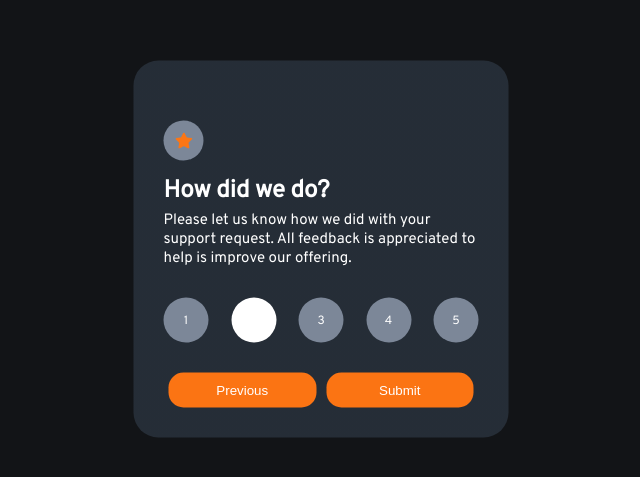
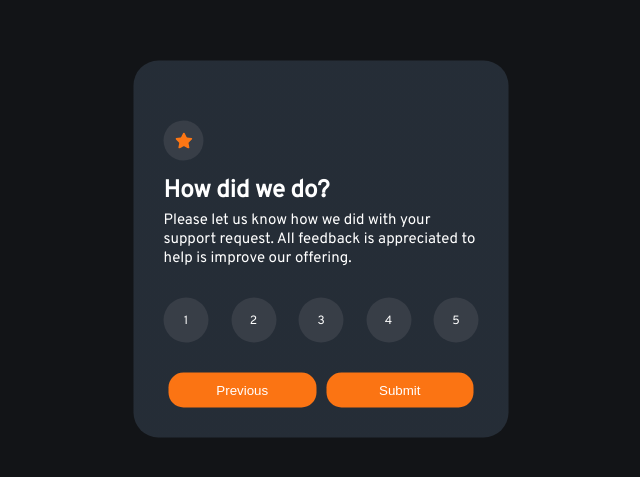
Before and after one commit to Stayl045/project-interactive-rating-component, a plain HTML site: page index.html in a window 1280 px wide. Shown: the part 151-628 px from the top of the page, without its empty margins (319-959 px from the left). Drawn offline with Linux system fonts and the light colour scheme.

Commit message:
added some styling changes

```diff
--- a/index.html
+++ b/index.html
@@ -44,11 +44,11 @@
           offering.</p>
         <div>
           <ul class="rating-box">
-            <li class="item-1">1</li>
-            <li class="item-2">2</li>
-            <li class="item-3">3</li>
-            <li class="item-4">4</li>
-            <li class="item-5">5</li>
+            <option class="item-1 item">1</option>
+            <option class="item-2 item">2</option>
+            <option class="item-3 item">3</option>
+            <option class="item-4 item">4</option>
+            <option class="item-5 item">5</option>
           </ul>
         </div>
       </div>
--- a/style.css
+++ b/style.css
@@ -98,6 +98,14 @@ button {
 
 }
 /* Items */
+.item:hover,
+.item:focus {
+  cursor: pointer;
+  color: hsl(0 0%, 100%);
+  background-color: hsl(25, 97%, 53%) ;
+}
+
+
 
 .item-1 {
   display: grid;
@@ -106,7 +114,7 @@ button {
   border-radius: 50%;
   height: 45px;
   width: 45px;
-  background-color: hsl(216, 12%, 54%);
+  background-color: hsl(216, 12%, 25%);
 }
 .item-2 {
   display: grid;
@@ -115,7 +123,7 @@ button {
   border-radius: 50%;
   height: 45px;
   width: 45px;
-  background-color: hsl(0, 0%, 100%);
+  background-color: hsl(216, 12%, 25%);
 }
 .item-3 {
   display: grid;
@@ -124,7 +132,7 @@ button {
   border-radius: 50%;
   height: 45px;
   width: 45px;
-  background-color: hsl(216, 12%, 54%);
+  background-color: hsl(216, 12%, 25%);
 }
 .item-4 {
   display: grid;
@@ -133,7 +141,7 @@ button {
   border-radius: 50%;
   height: 45px;
   width: 45px;
-  background-color: hsl(216, 12%, 54%);
+  background-color: hsl(216, 12%, 25%);
 }
 .item-5 {
   display: grid;
@@ -141,7 +149,7 @@ button {
   text-align: center;
   height: 45px;
   width: 45px;
-  background-color: hsl(216, 12%, 54%);
+  background-color: hsl(216, 12%, 25%);
   border-radius: 50%;
 }
 
@@ -152,7 +160,7 @@ button {
   justify-content: center;
   height: 40px;
   width: 40px;
-  background-color: hsl(216, 12%, 54%);
+  background-color: hsl(216, 12%, 25%);
   border-radius: 50%;
   margin: 30px 0px 10px 0px;
 }
```
Also changed, not shown: mainjs.js (+12 -0 lines).
